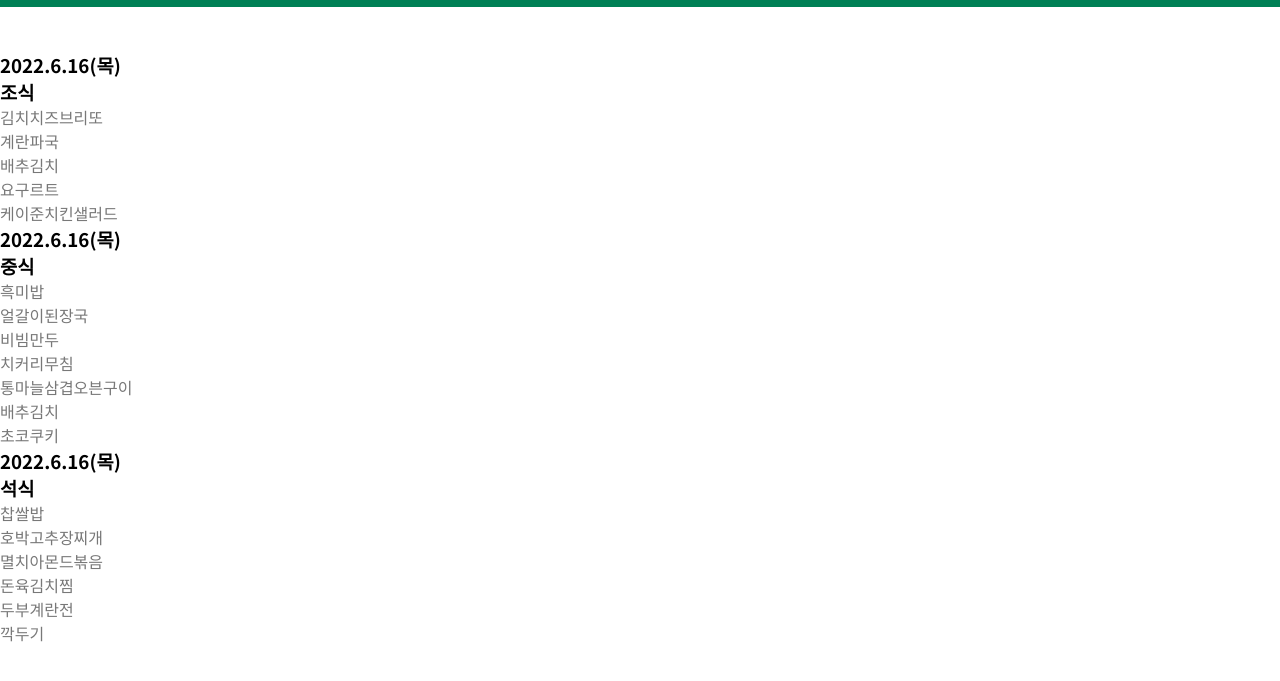
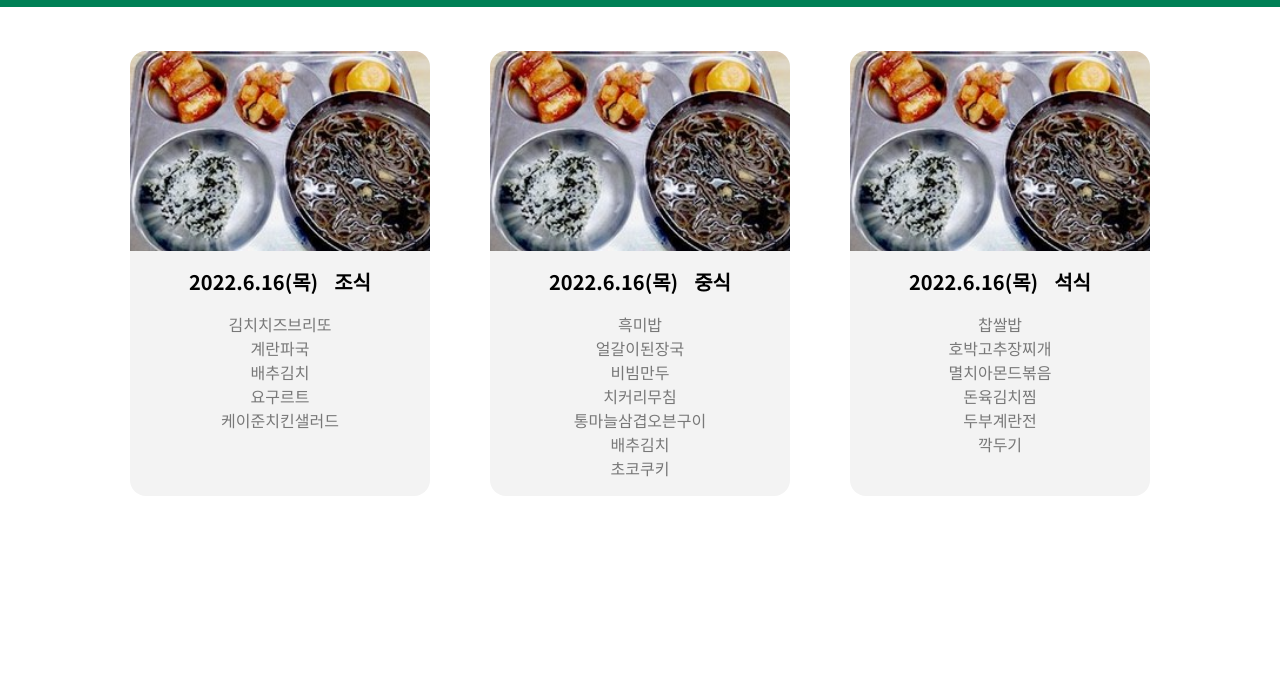
Before and after one commit to ChoiWonSeo/WSM_2412, a plain HTML site: page 20220607_food court/header.html in a window 1280 px wide. Shown: the part 37-718 px from the top of the page. Drawn offline with nearby package versions, Linux system fonts and the light colour scheme.

Commit message:
css main>.card

```diff
--- a/20220607_food court/css/style.css
+++ b/20220607_food court/css/style.css
@@ -15,11 +15,11 @@
 
     /* font */
     --body-font: 'Noto Sans KR', sans-serif;
-    --biggest-font-size: 2.25rem; /* 36px */
-    --h1-font-size: 2rem; /* 32px */
-    --h2-font-size: 1.5rem; /* 24px */
-    --h3-font-size: 1.25rem; /* 20px */
-    --normal-font-size: 1rem; /* 16px */
+    --biggest-font-size: 2.25rem;  /* 36px */
+    --h1-font-size: 2rem;  /* 32px */
+    --h2-font-size: 1.5rem;  /* 24px */
+    --h3-font-size: 1.25rem;  /* 20px */
+    --normal-font-size: 1rem;  /* 16px */
     --small-font-size: .8rem;
     --smaller-font-size: .75rem;
 
@@ -75,7 +75,7 @@ img {
 
 header {
     background-color: var(--first-color);
-    position: fixed; /* header 위치 고정 */
+    position: fixed;  /* header 위치 고정 */
     left: 0;
     right: 0;
     top: 0;
@@ -84,13 +84,13 @@ header {
 nav {
     height: 44px;
     display: flex;  /* 기본값: 수평 방향 */
-    justify-content: space-between; /* 양쪽정렬 */
-    align-items: center;    /* 교차축 가운데 */
+    justify-content: space-between;  /* 양쪽정렬 */
+    align-items: center;  /* 교차축 가운데 */
 }
 
 nav i {
     color: #fff;
-    font-size: var(--h3-font-size); /* 아이콘 좀 크게 */
+    font-size: var(--h3-font-size);  /* 아이콘 좀 크게 */
 }
 
 .nav-toggle {
@@ -99,7 +99,7 @@ nav i {
 
 .nav-list {
     display: flex;  /* 기본값: 수평 방향 */
-    column-gap: 1.25rem;    /*20px*/
+    column-gap: 1.25rem;  /*20px*/
 }
 
 .nav-link {
@@ -108,18 +108,77 @@ nav i {
 
 /* HOME */
 main {
-    margin: 88px 0 0 0;
+    margin: 88px 32px 44px;  /* 요즘에는 여백을 많이 주는게 훌륭한 디자인이다 */
+    display: flex;  /* card 3개 수평 정렬 */
+    justify-content: center;  /* card 3개 가운데 정렬 */
+    column-gap: 60px;
+    row-gap: 40px;
+    flex-wrap: wrap;  /* 너비 좁아지면, 내리자 */
 }
+
+h3 {
+    font-size: var(--h3-font-size);
+}
+
+.card {
+    background-color: #f3f3f3;
+    border-radius: 1rem;
+    /* flex-grow: 1;
+    flex-shrink: 0;
+    flex-basis: 240px; */
+    flex: 1 0 240px;
+    max-width: 300px;  /* 최대 너비 : 300px */
+}
+
+.card:hover {
+    box-shadow: 0 8px 16px rgb(0, 0, 0, 0.25);
+    transition: .4s;
+}
+
+.card:hover .card-time {
+    color: var(--second-color);
+}
+
+/* .card:hover .card-menu {
+    color: #000;
+    transition: .4s;
+} */
+
+.card-image {
+    background: url("../img/plate_crop.png") center center;  /* 가운데를 중심으로 확대, 축소 */
+    background-size: cover;  /* 배경을 꽉차게 */
+    height: 0;
+    padding-bottom: 66.66666667%;
+    border-radius: 1rem 1rem 0 0;
+}
+
+.card-description {
+    display: flex;
+    flex-direction: column;
+    row-gap: 16px;
+    padding: 16px;
+}
+
+.card-title {
+    display: flex;
+    justify-content: center;  /* 날짜 | 식 가운데 정렬 */
+    column-gap: 16px;
+}
+
+.card-menu {
+    text-align: center;  /* 메뉴 가운데 정렬 */
+}
+
 
 /* breakpoints */
 /* 2K & 4K */
 
 /* tablet */
-@media screen and (max-width: 600px) { /* width가 600px가 되면 펼쳐짐 */
+@media screen and (max-width: 600px) {  /* width가 600px가 되면 펼쳐짐 */
     .nav-toggle {
         display: block;
         cursor: pointer;
-        position: absolute; /* 위치 무시. 로고 가운데 정렬 */
+        position: absolute;  /* 위치 무시. 로고 가운데 정렬 */
     }
 
     .nav-list {
@@ -137,17 +196,17 @@ main {
 
     .nav-link {
         color: var(--title-color);
-        display: block; /* 링크의 너비: 컨텐츠 -> nav-item 만큼 늘리자 */
+        display: block;  /* 링크의 너비: 컨텐츠 -> nav-item 만큼 늘리자 */
     }
 
     .nav-item {
-        padding: 0.5rem 1rem; /* 위오아왼 */
-        text-align: center; /* 가운데 정렬 */
-        border-bottom: 1px solid white; /* 아래 선 */
+        padding: 0.5rem 1rem;  /* 위오아왼 */
+        text-align: center;  /* 가운데 정렬 */
+        border-bottom: 1px solid white;  /* 아래 선 */
     }
 
     .nav-logo {
-        margin: 0 auto; /* 로고 가운데 정렬 */
+        margin: 0 auto;  /* 로고 가운데 정렬 */
     }
 
     .show-menu {
```
